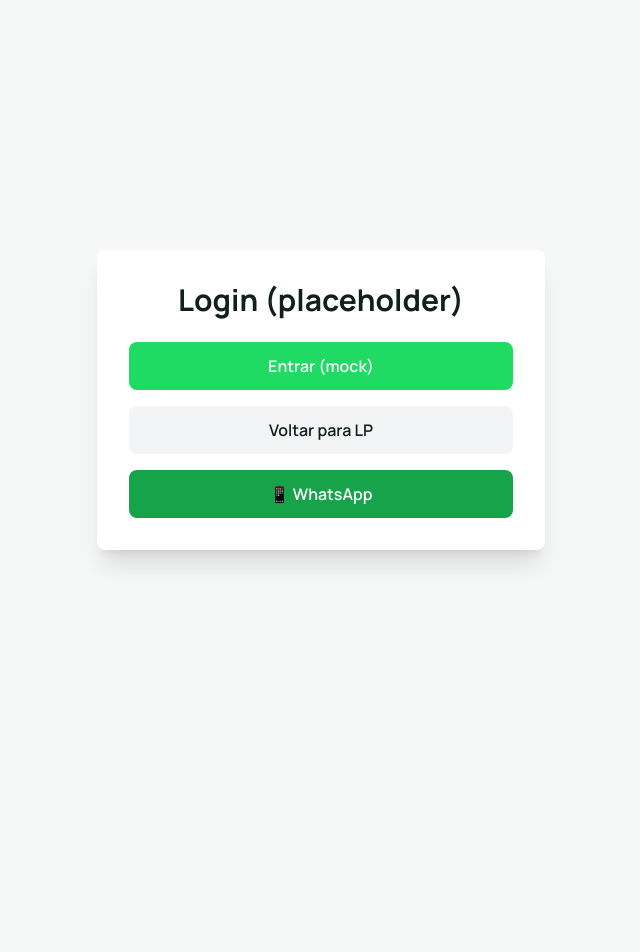
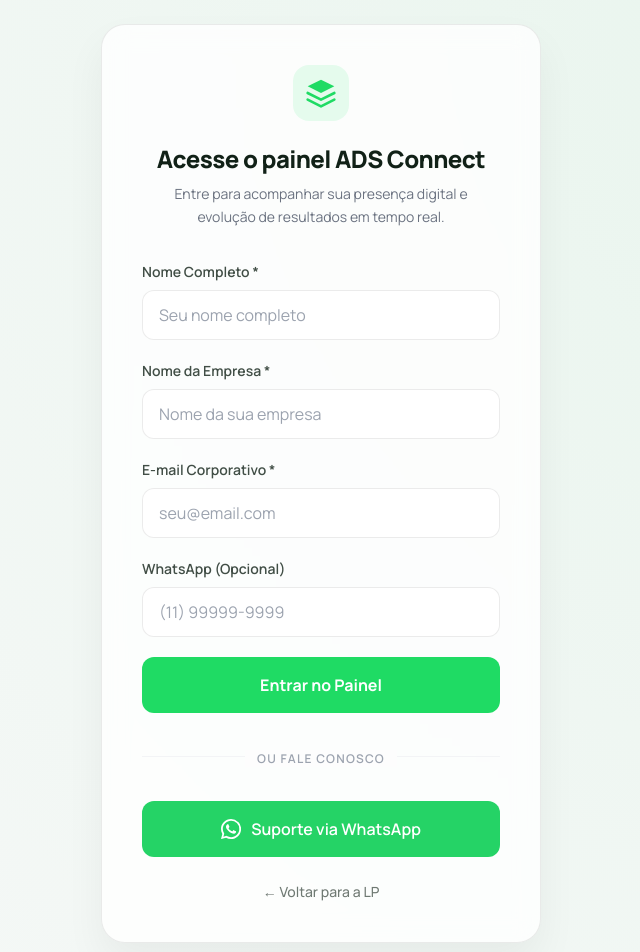
Before and after one commit to coopertisistemas-hue/aistudio-ads-connect-lp, a React (Vite) app: page /login in a window 1280 px wide. Shown: the top 952 px of the page, without its empty margins (319-959 px from the left). Before the commit the page ends 800 px from the top, so only its background shows below. Built offline with nearby package versions, Linux system fonts and the light colour scheme.

Commit message:
LOGIN PREMIUM (STITCH STYLE) + CAMPOS + WHATSAPP BRANDING

```diff
--- /dev/null
+++ b/components/LoginForm.tsx
@@ -0,0 +1,132 @@
+import React, { useState } from 'react';
+import { useNavigate, useLocation } from 'react-router-dom';
+import { login } from '../auth/mockAuth';
+import { getNextParam } from '../lib/navigation';
+
+const LoginForm: React.FC = () => {
+    const [formData, setFormData] = useState({
+        fullName: '',
+        companyName: '',
+        email: '',
+        whatsapp: '',
+    });
+    const [error, setError] = useState('');
+    const [loading, setLoading] = useState(false);
+
+    const navigate = useNavigate();
+    const location = useLocation();
+
+    const handleChange = (e: React.ChangeEvent<HTMLInputElement>) => {
+        const { name, value } = e.target;
+        setFormData(prev => ({ ...prev, [name]: value }));
+        if (error) setError('');
+    };
+
+    const handleSubmit = (e: React.FormEvent) => {
+        e.preventDefault();
+
+        // Basic validation
+        if (!formData.fullName || !formData.companyName || !formData.email) {
+            setError('Por favor, preencha todos os campos obrigatórios.');
+            return;
+        }
+
+        if (!formData.email.includes('@')) {
+            setError('Por favor, insira um e-mail válido.');
+            return;
+        }
+
+        setLoading(true);
+
+        // Mock login delay for better UX
+        setTimeout(() => {
+            login();
+            const nextPath = getNextParam(location.search, '/admin');
+            navigate(nextPath);
+            setLoading(false);
+        }, 800);
+    };
+
+    return (
+        <form onSubmit={handleSubmit}>
+            <div className="field-group">
+                <label htmlFor="fullName" className="field-label">Nome Completo *</label>
+                <input
+                    type="text"
+                    id="fullName"
+                    name="fullName"
+                    className="field-input"
+                    placeholder="Seu nome completo"
+                    value={formData.fullName}
+                    onChange={handleChange}
+                    required
+                />
+            </div>
+
+            <div className="field-group">
+                <label htmlFor="companyName" className="field-label">Nome da Empresa *</label>
+                <input
+                    type="text"
+                    id="companyName"
+                    name="companyName"
+                    className="field-input"
+                    placeholder="Nome da sua empresa"
+                    value={formData.companyName}
+                    onChange={handleChange}
+                    required
+                />
+            </div>
+
+            <div className="field-group">
+                <label htmlFor="email" className="field-label">E-mail Corporativo *</label>
+                <input
+                    type="email"
+                    id="email"
+                    name="email"
+                    className="field-input"
+                    placeholder="seu@email.com"
+                    value={formData.email}
+                    onChange={handleChange}
+                    required
+                />
+            </div>
+
+            <div className="field-group">
+                <label htmlFor="whatsapp" className="field-label">WhatsApp (Opcional)</label>
+                <input
+                    type="tel"
+                    id="whatsapp"
+                    name="whatsapp"
+                    className="field-input"
+                    placeholder="(11) 99999-9999"
+                    value={formData.whatsapp}
+                    onChange={handleChange}
+                />
+            </div>
+
+            {error && (
+                <p className="text-red-500 text-sm mb-4 font-medium">{error}</p>
+            )}
+
+            <button
+                type="submit"
+                className="btn-primary"
+                disabled={loading}
+            >
+                {loading ? (
+                    <>
+                        <svg className="animate-spin h-5 w-5 text-white" xmlns="http://www.w3.org/2000/svg" fill="none" viewBox="0 0 24 24">
+                            <circle className="opacity-25" cx="12" cy="12" r="10" stroke="currentColor" strokeWidth="4"></circle>
+                            <path className="opacity-75" fill="currentColor" d="M4 12a8 8 0 018-8V0C5.373 0 0 5.373 0 12h4zm2 5.291A7.962 7.962 0 014 12H0c0 3.042 1.135 5.824 3 7.938l3-2.647z"></path>
+                        </svg>
+                        <span>Carregando...</span>
+                    </>
+                ) : (
+                    <span>Entrar no Painel</span>
+                )}
+            </button>
+        </form>
+    );
+};
+
+export default LoginForm;
--- /dev/null
+++ b/components/WhatsAppButton.tsx
@@ -0,0 +1,29 @@
+import React from 'react';
+import { WHATSAPP_URL } from '../config/constants';
+
+interface WhatsAppButtonProps {
+    label?: string;
+}
+
+const WhatsAppButton: React.FC<WhatsAppButtonProps> = ({ label = "Falar no WhatsApp" }) => {
+    const handleClick = () => {
+        window.open(WHATSAPP_URL, '_blank');
+    };
+
+    return (
+        <button onClick={handleClick} className="btn-whatsapp">
+            <svg
+                width="20"
+                height="20"
+                viewBox="0 0 24 24"
+                fill="currentColor"
+                style={{ marginTop: '1px' }}
+            >
+                <path d="M17.472 14.382c-.297-.149-1.758-.867-2.03-.967-.273-.099-.471-.148-.67.15-.197.297-.767.966-.94 1.164-.173.199-.347.223-.644.075-.297-.15-1.255-.463-2.39-1.475-.883-.788-1.48-1.761-1.653-2.059-.173-.297-.018-.458.13-.606.134-.133.298-.347.446-.52.149-.174.198-.298.298-.497.099-.198.05-.371-.025-.52-.075-.149-.669-1.612-.916-2.207-.242-.579-.487-.5-.669-.51-.173-.008-.371-.01-.57-.01-.198 0-.52.074-.792.372-.272.297-1.04 1.016-1.04 2.479 0 1.462 1.065 2.875 1.213 3.074.149.198 2.096 3.2 5.077 4.487.709.306 1.262.489 1.694.625.712.227 1.36.195 1.871.118.571-.085 1.758-.719 2.006-1.413.248-.694.248-1.289.173-1.413-.074-.124-.272-.198-.57-.347m-5.421 7.403h-.004a9.87 9.87 0 01-5.031-1.378l-.361-.214-3.741.982.998-3.648-.235-.374a9.86 9.86 0 01-1.51-5.26c.001-5.45 4.436-9.884 9.888-9.884 2.64 0 5.122 1.03 6.988 2.898a9.825 9.825 0 012.893 6.994c-.003 5.45-4.438 9.884-9.896 9.884m8.413-18.297A11.815 11.815 0 0012.05 0C5.414 0 .018 5.394 0 12.03c0 2.12.553 4.189 1.606 6.006L0 24l6.117-1.605a11.803 11.803 0 005.925 1.586h.005c6.637 0 12.032-5.396 12.035-12.032a11.76 11.76 0 00-3.528-8.514" />
+            </svg>
+            <span>{label}</span>
+        </button>
+    );
+};
+
+export default WhatsAppButton;
--- /dev/null
+++ b/index.css
@@ -0,0 +1,133 @@
+/* ADS Connect Premium Styles */
+
+:root {
+  --primary: #1fdb64;
+  --primary-hover: #19b352;
+  --whatsapp: #25D366;
+  --whatsapp-hover: #1eb956;
+  --brand-dark: #112117;
+  --brand-deep: #0a140e;
+  --brand-light: #f6f8f7;
+  --glass: rgba(255, 255, 255, 0.8);
+  --border: rgba(0, 0, 0, 0.08);
+}
+
+.login-shell {
+  min-height: 100vh;
+  background: radial-gradient(circle at top right, #e8f5ed 0%, var(--brand-light) 100%);
+  display: flex;
+  align-items: center;
+  justify-content: center;
+  padding: 1.5rem;
+}
+
+.login-card {
+  background: var(--glass);
+  backdrop-filter: blur(12px);
+  -webkit-backdrop-filter: blur(12px);
+  border: 1px solid var(--border);
+  border-radius: 1.5rem;
+  box-shadow: 0 20px 40px rgba(0, 0, 0, 0.05);
+  padding: 2.5rem;
+  width: 100%;
+  max-width: 440px;
+  animation: fadeIn 0.6s ease-out;
+}
+
+@keyframes fadeIn {
+  from { opacity: 0; transform: translateY(10px); }
+  to { opacity: 1; transform: translateY(0); }
+}
+
+.field-group {
+  margin-bottom: 1.25rem;
+}
+
+.field-label {
+  display: block;
+  font-size: 0.875rem;
+  font-weight: 600;
+  color: var(--brand-dark);
+  margin-bottom: 0.5rem;
+  opacity: 0.8;
+}
+
+.field-input {
+  width: 100%;
+  padding: 0.75rem 1rem;
+  border-radius: 0.75rem;
+  border: 1px solid var(--border);
+  background: white;
+  color: var(--brand-dark);
+  font-size: 1rem;
+  transition: all 0.2s;
+}
+
+.field-input:focus {
+  outline: none;
+  border-color: var(--primary);
+  box-shadow: 0 0 0 3px rgba(31, 219, 100, 0.1);
+}
+
+.btn-primary {
+  width: 100%;
+  background: var(--primary);
+  color: white;
+  font-weight: 700;
+  padding: 1rem;
+  border-radius: 0.75rem;
+  border: none;
+  cursor: pointer;
+  transition: all 0.2s;
+  display: flex;
+  align-items: center;
+  justify-content: center;
+  gap: 0.5rem;
+}
+
+.btn-primary:hover {
+  background: var(--primary-hover);
+  transform: translateY(-1px);
+}
+
+.btn-primary:active {
+  transform: translateY(0);
+}
+
+.btn-whatsapp {
+  width: 100%;
+  background: var(--whatsapp);
+  color: white;
+  font-weight: 600;
+  padding: 1rem;
+  border-radius: 0.75rem;
+  border: none;
+  cursor: pointer;
+  transition: all 0.2s;
+  display: flex;
+  align-items: center;
+  justify-content: center;
+  gap: 0.625rem;
+  margin-top: 1rem;
+}
+
+.btn-whatsapp:hover {
+  background: var(--whatsapp-hover);
+  box-shadow: 0 4px 12px rgba(37, 211, 102, 0.2);
+}
+
+.link-secondary {
+  display: block;
+  text-align: center;
+  margin-top: 1.5rem;
+  color: var(--brand-dark);
+  text-decoration: none;
+  font-size: 0.875rem;
+  font-weight: 500;
+  opacity: 0.6;
+  transition: opacity 0.2s;
+}
+
+.link-secondary:hover {
+  opacity: 1;
+}
--- a/pages/LoginPage.tsx
+++ b/pages/LoginPage.tsx
@@ -1,52 +1,44 @@
 import React from 'react';
-import { useNavigate, useLocation, Link } from 'react-router-dom';
-import { login } from '../auth/mockAuth';
-import { getNextParam } from '../lib/navigation';
-import { WHATSAPP_URL } from '../config/constants';
+import { Link } from 'react-router-dom';
+import LoginForm from '../components/LoginForm';
+import WhatsAppButton from '../components/WhatsAppButton';
 
 const LoginPage: React.FC = () => {
-    const navigate = useNavigate();
-    const location = useLocation();
+    return (
+        <div className="login-shell">
+            <div className="login-card">
+                <div className="text-center mb-8">
+                    <div className="inline-block p-3 rounded-2xl bg-primary/10 mb-4">
+                        <svg width="32" height="32" viewBox="0 0 24 24" fill="none" xmlns="http://www.w3.org/2000/svg">
+                            <path d="M12 2L2 7L12 12L22 7L12 2Z" fill="#1fdb64" />
+                            <path d="M2 17L12 22L22 17" stroke="#1fdb64" strokeWidth="2" strokeLinecap="round" strokeLinejoin="round" />
+                            <path d="M2 12L12 17L22 12" stroke="#1fdb64" strokeWidth="2" strokeLinecap="round" strokeLinejoin="round" />
+                        </svg>
+                    </div>
+                    <h1 className="text-2xl font-extrabold text-brandDark mb-2 tracking-tight">
+                        Acesse o painel ADS Connect
+                    </h1>
+                    <p className="text-gray-500 text-sm leading-relaxed px-4">
+                        Entre para acompanhar sua presença digital e evolução de resultados em tempo real.
+                    </p>
+                </div>
 
-    const handleLogin = () => {
-        login();
-        const nextPath = getNextParam(location.search, '/admin');
-        navigate(nextPath);
-    };
+                <LoginForm />
 
-    const handleWhatsApp = () => {
-        window.open(WHATSAPP_URL, '_blank');
-    };
+                <div className="relative my-8 text-center">
+                    <div className="absolute inset-0 flex items-center">
+                        <div className="w-full border-t border-gray-100"></div>
+                    </div>
+                    <span className="relative px-3 bg-[#fdfdfd] text-xs font-semibold text-gray-400 uppercase tracking-widest">
+                        Ou fale conosco
+                    </span>
+                </div>
 
-    return (
-        <div className="min-h-screen bg-brandLight flex items-center justify-center p-4">
-            <div className="bg-white rounded-lg shadow-xl p-8 max-w-md w-full">
-                <h1 className="text-3xl font-bold text-brandDark mb-6 text-center">
-                    Login (placeholder)
-                </h1>
+                <WhatsAppButton label="Suporte via WhatsApp" />
 
-                <div className="space-y-4">
-                    <button
-                        onClick={handleLogin}
-                        className="w-full bg-primary hover:bg-primaryHover text-white font-semibold py-3 px-6 rounded-lg transition-colors"
-                    >
-                        Entrar (mock)
-                    </button>
-
-                    <Link
-                        to="/lp"
-                        className="block w-full text-center bg-gray-100 hover:bg-gray-200 text-brandDark font-semibold py-3 px-6 rounded-lg transition-colors"
-                    >
-                        Voltar para LP
-                    </Link>
-
-                    <button
-                        onClick={handleWhatsApp}
-                        className="w-full bg-green-600 hover:bg-green-700 text-white font-semibold py-3 px-6 rounded-lg transition-colors"
-                    >
-                        📱 WhatsApp
-                    </button>
-                </div>
+                <Link to="/lp" className="link-secondary">
+                    ← Voltar para a LP
+                </Link>
             </div>
         </div>
     );
```
